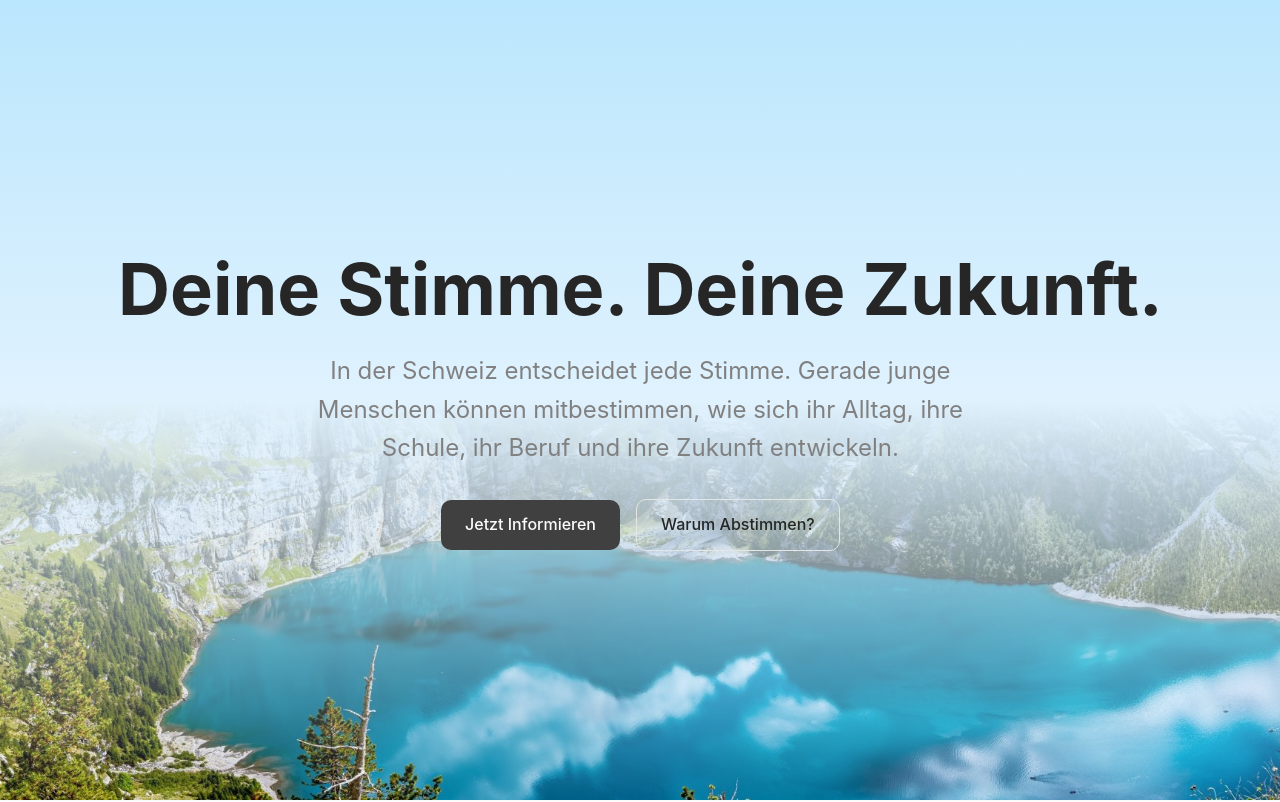
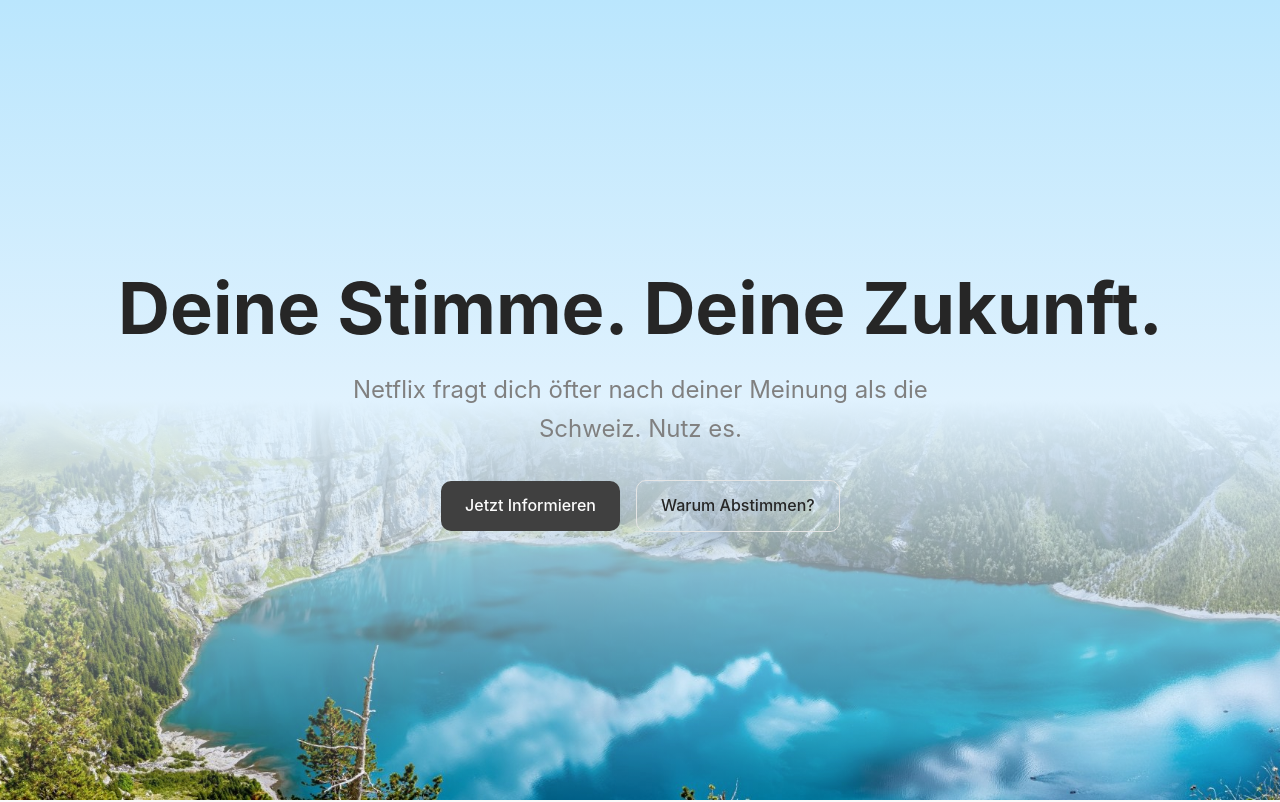
Before and after one commit to BabaVictim/wahlmotivation, a plain HTML site: page index.html in a window 1280 px wide. Shown: the top 802 px of the page. Drawn offline with Linux system fonts and the light colour scheme.

Commit message:
aaaaaaaaaaaaaaaaaaa

```diff
--- a/index.html
+++ b/index.html
@@ -4,7 +4,7 @@
 <head>
   <meta charset="UTF-8" />
   <meta name="viewport" content="width=device-width, initial-scale=1.0" />
-  <title>Deine Stimme Zählt – Abstimmen in der Schweiz</title>
+  <title>Deine Stimme Zählt – Wahlmotivation</title>
   <link rel="stylesheet" href="styles.css" />
 </head>
 
@@ -12,15 +12,15 @@
   <section id="hero" class="hero">
     <div class="mountain-container">
       <div class="sky-gradient"></div>
-      <img class="mountain-image" src="assets/wallpaper.jpg" loading="eager" style="width:100%; height:100%; object-fit:cover; object-position:center;" />
+      <img class="mountain-image" src="assets/wallpaper.jpg" loading="eager"
+        style="width:100%; height:100%; object-fit:cover; object-position:center;" />
     </div>
 
     <div class="hero-content">
       <div class="container">
         <h1 class="fade-in-up" style="animation-delay: 0.2s;">Deine Stimme. Deine Zukunft.</h1>
         <p class="hero-description fade-in-up" style="animation-delay: 0.3s;">
-          In der Schweiz entscheidet jede Stimme. Gerade junge Menschen können mitbestimmen, wie sich ihr Alltag, ihre
-          Schule, ihr Beruf und ihre Zukunft entwickeln.
+          Netflix fragt dich öfter nach deiner Meinung als die Schweiz. Nutz es.
         </p>
         <div class="button-group fade-in-up" style="animation-delay: 0.4s;">
           <a class="btn btn-primary" href="https://apps.apple.com/ch/app/voteinfo/id1434819062" target="_blank">Jetzt
@@ -67,7 +67,8 @@
             <img class="icon" src="assets/people.svg">
           </div>
           <h3>Mitbestimmung leben</h3>
-          <p class="card-description">Direkte Demokratie heisst, dass nicht nur Politiker sondern auch du mit entscheidest</p>
+          <p class="card-description">Direkte Demokratie heisst, dass nicht nur Politiker sondern auch du mit
+            entscheidest</p>
           <p class="card-details">Stimm- und Wahlrecht ist kein Bonus, sondern ein Werkzeug, das dir ermöglicht, aktiv
             und mehrmals pro Jahr Einfluss zu nehmen.</p>
         </div>
@@ -137,7 +138,8 @@
         <div class="faq-item">
           <button class="faq-question"><span>Wo sehe ich, worüber abgestimmt wird?</span></button>
           <div class="faq-answer">
-            <p>In der <a href="https://apps.apple.com/ch/app/voteinfo/id1434819062" target="_blank">VoteInfo App</a>, in deinen Unterlagen oder auf der Website deines Kantons.</p>
+            <p>In der <a href="https://apps.apple.com/ch/app/voteinfo/id1434819062" target="_blank">VoteInfo App</a>, in
+              deinen Unterlagen oder auf der Website deines Kantons.</p>
           </div>
         </div>
       </div>
```
